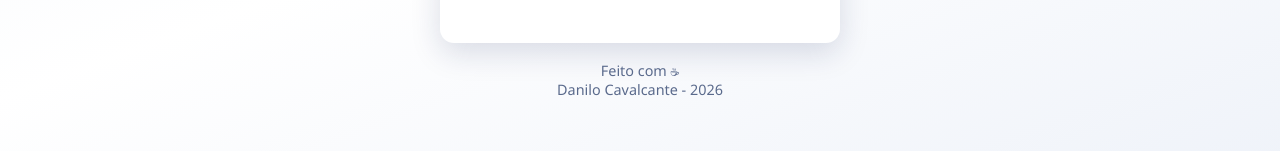
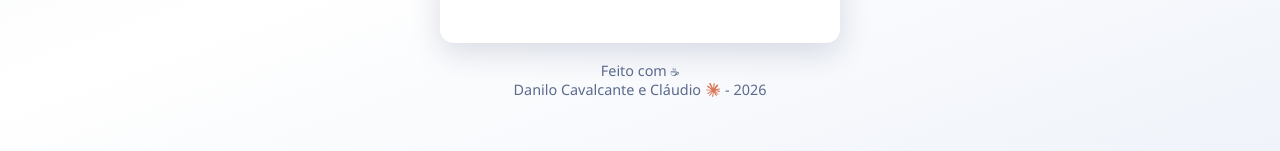
Before and after one commit to dcavalcantepb/Calculadora_dias_uteis_plus, a plain HTML site: page index.html in a window 1280 px wide. Shown: the part 597-748 px from the top of the page. Drawn offline with Linux system fonts and the light colour scheme.

Commit message:
feat(rodape): credita Danilo Cavalcante e Cláudio, com logo do Claude
Mesmo esquema do rodapé do Painel de Controle do NPR.

Co-Authored-By: Claude Sonnet 5.5 <noreply@anthropic.com>

```diff
--- a/index.html
+++ b/index.html
@@ -150,7 +150,7 @@ Limpar
 <div class="footer">
 
 Feito com ☕ <br>
-Danilo Cavalcante - 2026
+Danilo Cavalcante e Cláudio <img class="logo-claude" src="assets/claude-color.svg" alt="Claude"> - 2026
 
 </div>
 
--- a/style.css
+++ b/style.css
@@ -861,6 +861,19 @@ transition:color .3s ease;
 }
 
 
+.logo-claude{
+
+width:.95em;
+
+height:.95em;
+
+vertical-align:-0.14em;
+
+margin:0 .1em;
+
+}
+
+
 /* faixa decorativa inspirada no material institucional */
 
 .faixa-decorativa{
```
Also changed, not shown: assets/claude-color.svg (added).
